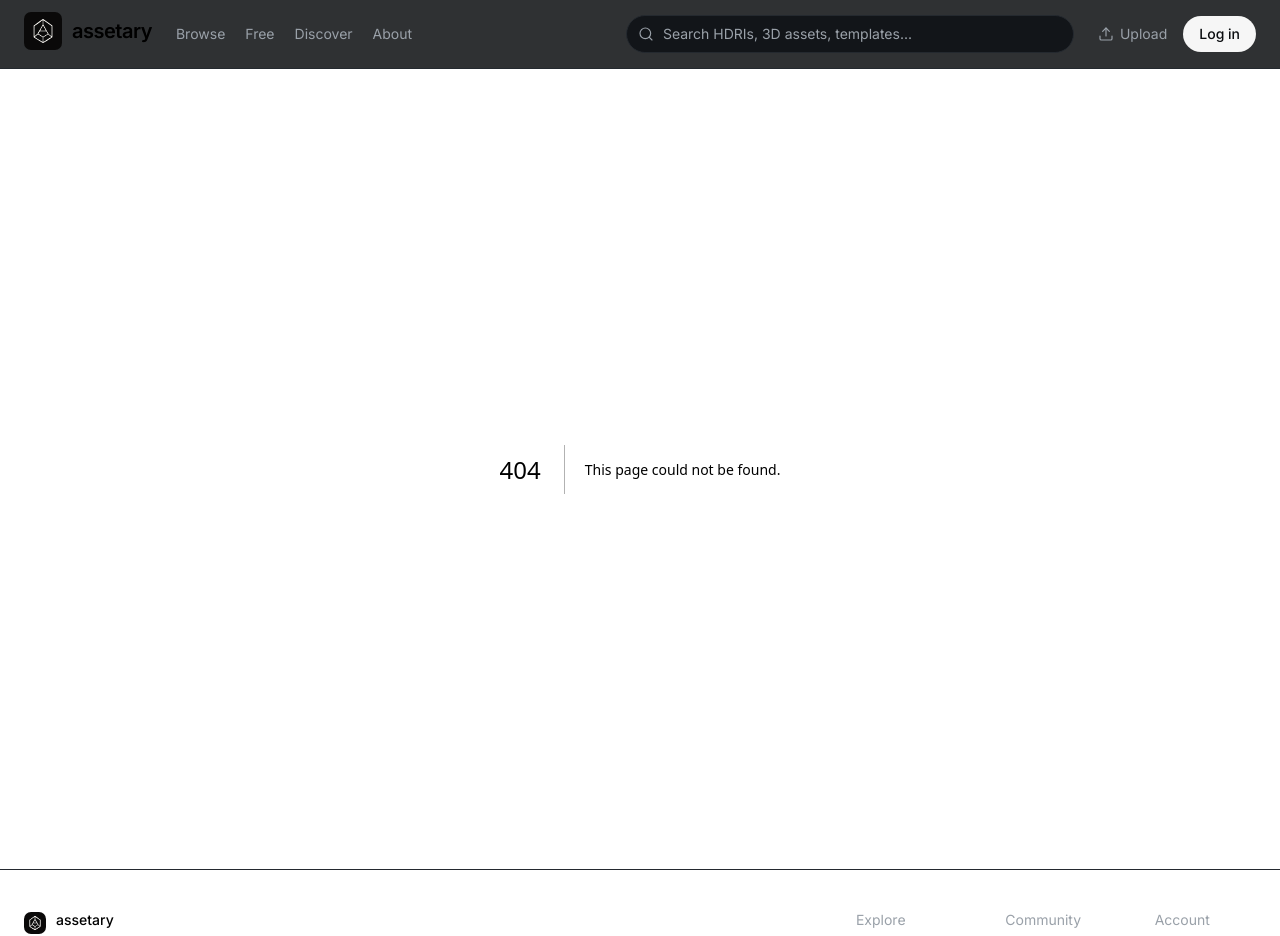
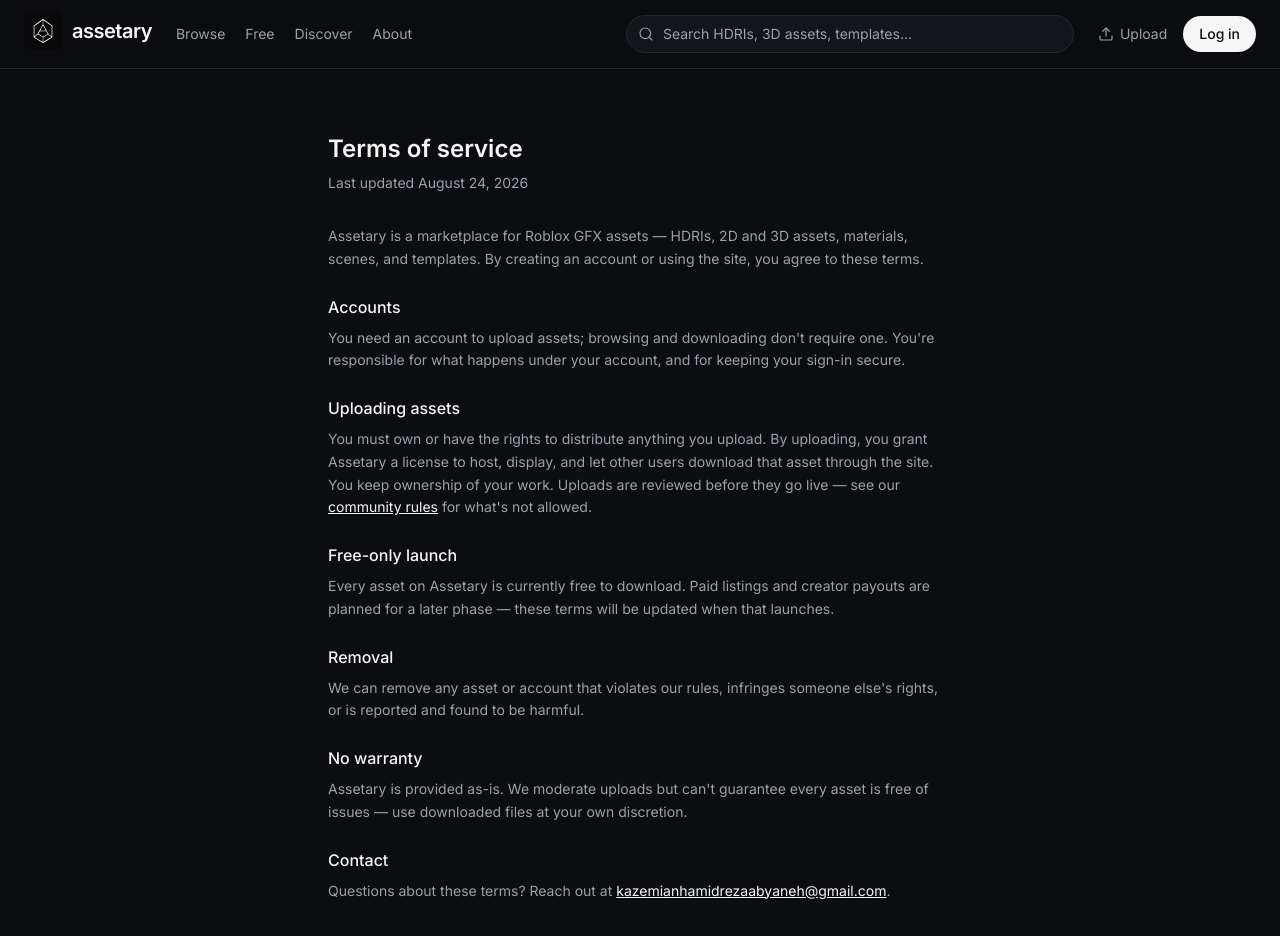
Before and after one commit to Radin-dev1/Assetary, a Next.js app: page /terms in a window 1280 px wide. Before the commit this address had no page. Shown: the top 936 px of the page. Built offline with nearby package versions, Linux system fonts and the light colour scheme.

Commit message:
Add privacy policy and terms pages, social share metadata, launch-state homepage stats
Needed real privacy/terms links to publish the Google OAuth app out of Testing status.

```diff
--- a/src/app/layout.tsx
+++ b/src/app/layout.tsx
@@ -9,10 +9,28 @@
   subsets: ["latin"],
 });
 
+const title = "Assetary — GFX assets for Roblox creators";
+const description =
+  "Free and paid Roblox GFX assets: HDRIs, 2D assets, 3D assets, materials, scenes, and templates.";
+
 export const metadata: Metadata = {
-  title: "Assetary — GFX assets for Roblox creators",
-  description:
-    "Free and paid Roblox GFX assets: HDRIs, 2D assets, 3D assets, materials, scenes, and templates.",
+  metadataBase: new URL("https://assetary.net"),
+  title,
+  description,
+  openGraph: {
+    title,
+    description,
+    url: "https://assetary.net",
+    siteName: "Assetary",
+    images: [{ url: "/images/hero.webp", width: 2048, height: 1152 }],
+    type: "website",
+  },
+  twitter: {
+    card: "summary_large_image",
+    title,
+    description,
+    images: ["/images/hero.webp"],
+  },
 };
 
 export default function RootLayout({ children }: LayoutProps<"/">) {
--- a/src/app/page.tsx
+++ b/src/app/page.tsx
@@ -37,7 +37,13 @@
     getCatalogStats().then(setCatalogStats);
   }, []);
 
-  const stats = [
+  const isLaunching = catalogStats.assetCount === 0;
+  const stats = isLaunching
+    ? [
+        { label: "Categories", value: `${categories.length}` },
+        { label: "Cost to browse", value: "Free" },
+      ]
+    : [
         { label: "Assets live", value: `${catalogStats.assetCount}` },
         { label: "Total downloads", value: `${catalogStats.totalDownloads}` },
         { label: "Categories", value: `${categories.length}` },
@@ -61,7 +67,14 @@
         </div>
 
         <div className="relative mx-auto max-w-7xl px-4 py-20 sm:px-6 sm:py-28">
+          <div className="flex items-center gap-2">
+            {isLaunching && (
+              <span className="rounded-full bg-foreground px-2.5 py-0.5 text-xs font-medium text-background">
+                Just launched
+              </span>
+            )}
             <p className="text-sm font-medium text-muted">Built for Roblox GFX creators</p>
+          </div>
           <h1 className="mt-3 max-w-2xl text-4xl font-semibold tracking-tight sm:text-5xl">
             Assets that make your renders hit different.
           </h1>
@@ -85,7 +98,9 @@
             </Link>
           </div>
 
-          <div className="mt-14 grid grid-cols-2 gap-6 border-t border-border/60 pt-8 sm:grid-cols-4">
+          <div
+            className={`mt-14 grid grid-cols-2 gap-6 border-t border-border/60 pt-8 ${isLaunching ? "max-w-xs" : "sm:grid-cols-4"}`}
+          >
             {stats.map((stat) => (
               <div key={stat.label}>
                 <p className="text-2xl font-semibold sm:text-3xl">{stat.value}</p>
--- /dev/null
+++ b/src/app/privacy/page.tsx
@@ -0,0 +1,75 @@
+export default function PrivacyPage() {
+  return (
+    <div className="mx-auto w-full max-w-2xl px-4 py-16 sm:px-6">
+      <h1 className="text-2xl font-semibold">Privacy policy</h1>
+      <p className="mt-2 text-sm text-muted">Last updated August 24, 2026</p>
+
+      <div className="mt-8 flex flex-col gap-6 text-sm leading-relaxed text-muted">
+        <p>
+          Assetary is a small, independently-run marketplace for Roblox GFX assets. This page
+          explains what data we collect and how it&apos;s used, in plain language.
+        </p>
+
+        <div>
+          <h2 className="text-base font-medium text-foreground">What we collect</h2>
+          <p className="mt-2">
+            When you create an account, we store your email address and, if you sign in with
+            Discord or Google, the basic profile info those providers share (name, avatar,
+            email). If you upload an asset, we store the files you upload and the listing details
+            you write. Account data and uploaded files are stored with our infrastructure
+            provider, Supabase.
+          </p>
+        </div>
+
+        <div>
+          <h2 className="text-base font-medium text-foreground">How we use it</h2>
+          <p className="mt-2">
+            Your account data is used to run your account — signing you in, showing your uploads
+            on your dashboard, and moderating submissions before they go live. We don&apos;t sell
+            your data, and we don&apos;t run ad trackers or third-party analytics on the site.
+          </p>
+        </div>
+
+        <div>
+          <h2 className="text-base font-medium text-foreground">Sign-in providers</h2>
+          <p className="mt-2">
+            If you sign in with Discord or Google, authentication is handled directly by that
+            provider and by Supabase Auth on our behalf. We never see or store your password for
+            those accounts.
+          </p>
+        </div>
+
+        <div>
+          <h2 className="text-base font-medium text-foreground">Cookies and storage</h2>
+          <p className="mt-2">
+            Assetary keeps you signed in using your browser&apos;s local storage rather than
+            tracking cookies. Clearing your browser storage will sign you out.
+          </p>
+        </div>
+
+        <div>
+          <h2 className="text-base font-medium text-foreground">Your data</h2>
+          <p className="mt-2">
+            You can delete assets you&apos;ve uploaded at any time from your dashboard. To delete
+            your account entirely or request a copy of your data, email us and we&apos;ll handle
+            it directly.
+          </p>
+        </div>
+
+        <div>
+          <h2 className="text-base font-medium text-foreground">Contact</h2>
+          <p className="mt-2">
+            Questions about this policy? Reach out at{" "}
+            <a
+              href="mailto:kazemianhamidrezaabyaneh@gmail.com"
+              className="text-foreground underline"
+            >
+              kazemianhamidrezaabyaneh@gmail.com
+            </a>
+            .
+          </p>
+        </div>
+      </div>
+    </div>
+  );
+}
--- /dev/null
+++ b/src/app/terms/page.tsx
@@ -0,0 +1,80 @@
+import Link from "next/link";
+
+export default function TermsPage() {
+  return (
+    <div className="mx-auto w-full max-w-2xl px-4 py-16 sm:px-6">
+      <h1 className="text-2xl font-semibold">Terms of service</h1>
+      <p className="mt-2 text-sm text-muted">Last updated August 24, 2026</p>
+
+      <div className="mt-8 flex flex-col gap-6 text-sm leading-relaxed text-muted">
+        <p>
+          Assetary is a marketplace for Roblox GFX assets — HDRIs, 2D and 3D assets, materials,
+          scenes, and templates. By creating an account or using the site, you agree to these
+          terms.
+        </p>
+
+        <div>
+          <h2 className="text-base font-medium text-foreground">Accounts</h2>
+          <p className="mt-2">
+            You need an account to upload assets; browsing and downloading don&apos;t require
+            one. You&apos;re responsible for what happens under your account, and for keeping your
+            sign-in secure.
+          </p>
+        </div>
+
+        <div>
+          <h2 className="text-base font-medium text-foreground">Uploading assets</h2>
+          <p className="mt-2">
+            You must own or have the rights to distribute anything you upload. By uploading, you
+            grant Assetary a license to host, display, and let other users download that asset
+            through the site. You keep ownership of your work. Uploads are reviewed before they go
+            live — see our{" "}
+            <Link href="/rules" className="text-foreground underline">
+              community rules
+            </Link>{" "}
+            for what&apos;s not allowed.
+          </p>
+        </div>
+
+        <div>
+          <h2 className="text-base font-medium text-foreground">Free-only launch</h2>
+          <p className="mt-2">
+            Every asset on Assetary is currently free to download. Paid listings and creator
+            payouts are planned for a later phase — these terms will be updated when that
+            launches.
+          </p>
+        </div>
+
+        <div>
+          <h2 className="text-base font-medium text-foreground">Removal</h2>
+          <p className="mt-2">
+            We can remove any asset or account that violates our rules, infringes someone
+            else&apos;s rights, or is reported and found to be harmful.
+          </p>
+        </div>
+
+        <div>
+          <h2 className="text-base font-medium text-foreground">No warranty</h2>
+          <p className="mt-2">
+            Assetary is provided as-is. We moderate uploads but can&apos;t guarantee every asset is
+            free of issues — use downloaded files at your own discretion.
+          </p>
+        </div>
+
+        <div>
+          <h2 className="text-base font-medium text-foreground">Contact</h2>
+          <p className="mt-2">
+            Questions about these terms? Reach out at{" "}
+            <a
+              href="mailto:kazemianhamidrezaabyaneh@gmail.com"
+              className="text-foreground underline"
+            >
+              kazemianhamidrezaabyaneh@gmail.com
+            </a>
+            .
+          </p>
+        </div>
+      </div>
+    </div>
+  );
+}
--- a/src/components/footer.tsx
+++ b/src/components/footer.tsx
@@ -33,6 +33,12 @@
             <Link href="/rules" className="hover:text-muted/80">
               Rules
             </Link>
+            <Link href="/privacy" className="hover:text-muted/80">
+              Privacy
+            </Link>
+            <Link href="/terms" className="hover:text-muted/80">
+              Terms
+            </Link>
           </div>
           <div className="flex flex-col gap-2">
             <p className="text-muted">Account</p>
```
Lines whose indentation alone changed are shown as unchanged.
